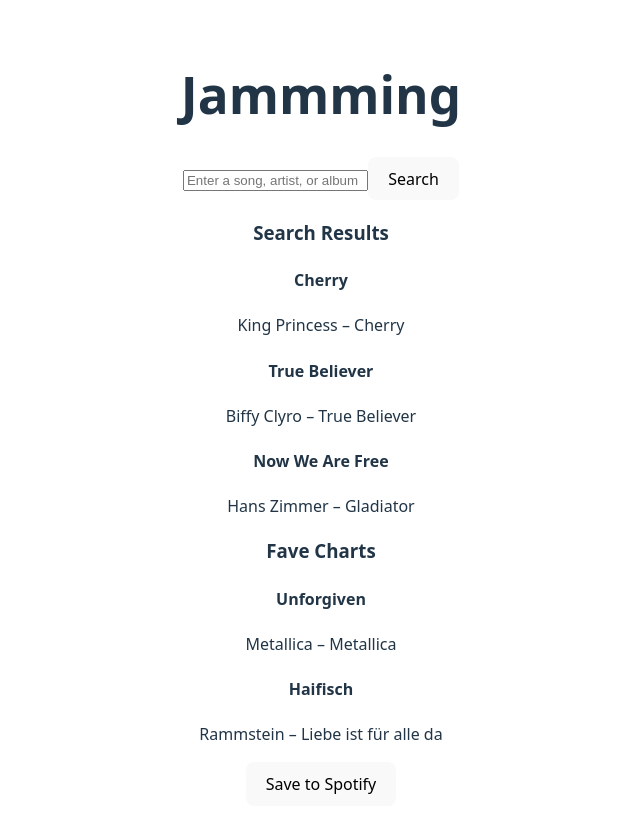
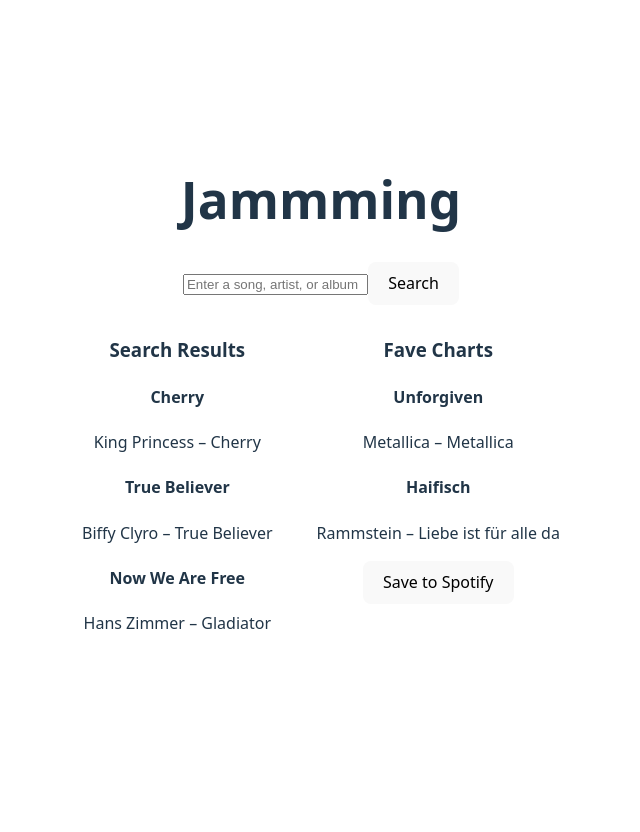
Before and after one commit to ArekKrak/jamming, a React (Vite) app: page / in a window 1280 px wide. Shown: the top 832 px of the page, without its empty margins (319-959 px from the left). After the commit the page ends 800 px from the top, so only its background shows below. Built offline with nearby package versions, Linux system fonts and the light colour scheme.

Commit message:
fix a typo

```diff
--- a/src/components/App/App.jsx
+++ b/src/components/App/App.jsx
@@ -54,13 +54,13 @@
     <div>
       <h1>Jammming</h1>
       <SearchBar />
-      <div clsassName="container">
-        <section clsassName="section">
+      <div className="container">
+        <section className="section">
           {/* Pass the searchResults down to the child component (SearchResults)
           as a prop */}
           <SearchResults tracks={searchResults} />
         </section>
-        <section clsassName="section">
+        <section className="section">
           <Playlist name={playlistName} tracks={playlistTracks} />
         </section>
       </div>
```
